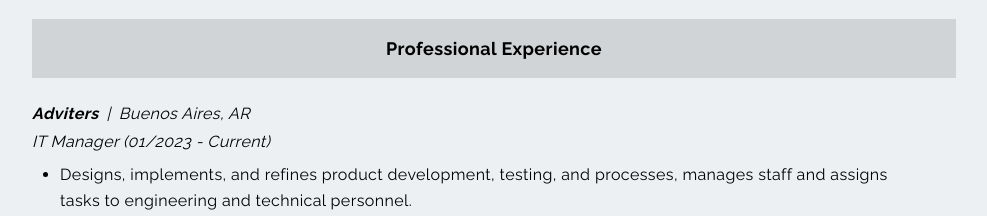
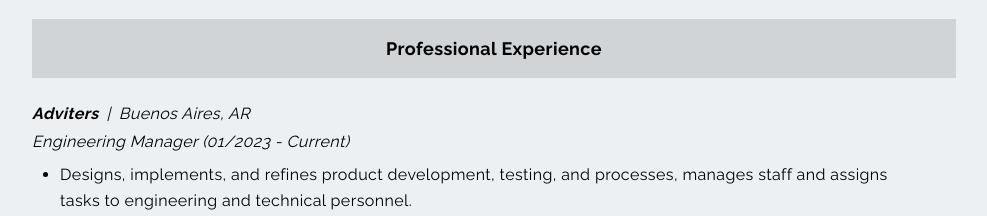
Before and after one commit to jpromanonet-website/website_main, a Next.js app: page /resume in a window 1280 px wide. Shown: the part 940-1156 px from the top of the page, without its empty margins (146-1133 px from the left). Built offline with nearby package versions, Linux system fonts and the light colour scheme.

Commit message:
New description

```diff
--- a/pages/resume.jsx
+++ b/pages/resume.jsx
@@ -147,7 +147,7 @@ const resume = () => {
             <span className="font-bold italic">Adviters</span>
             <span className="px-2">|</span>Buenos Aires, AR
           </p>
-          <p className="py-1 italic">IT Manager (01/2023 - Current)</p>
+          <p className="py-1 italic">Engineering Manager (01/2023 - Current)</p>
           <ul className="list-disc list-outside px-7 py-1 leading-relaxed">
             <li>
               Designs, implements, and refines product development, testing, and
```
